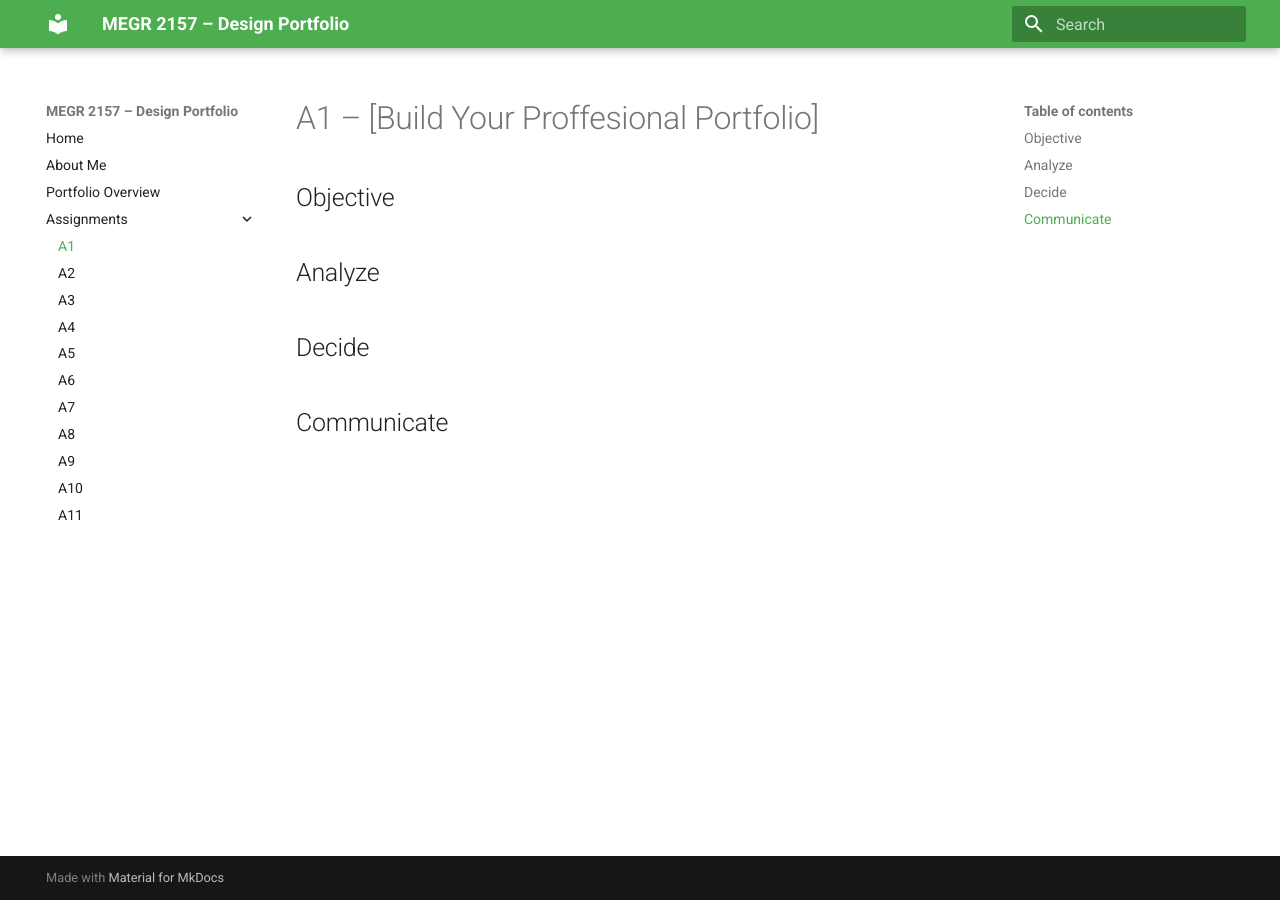
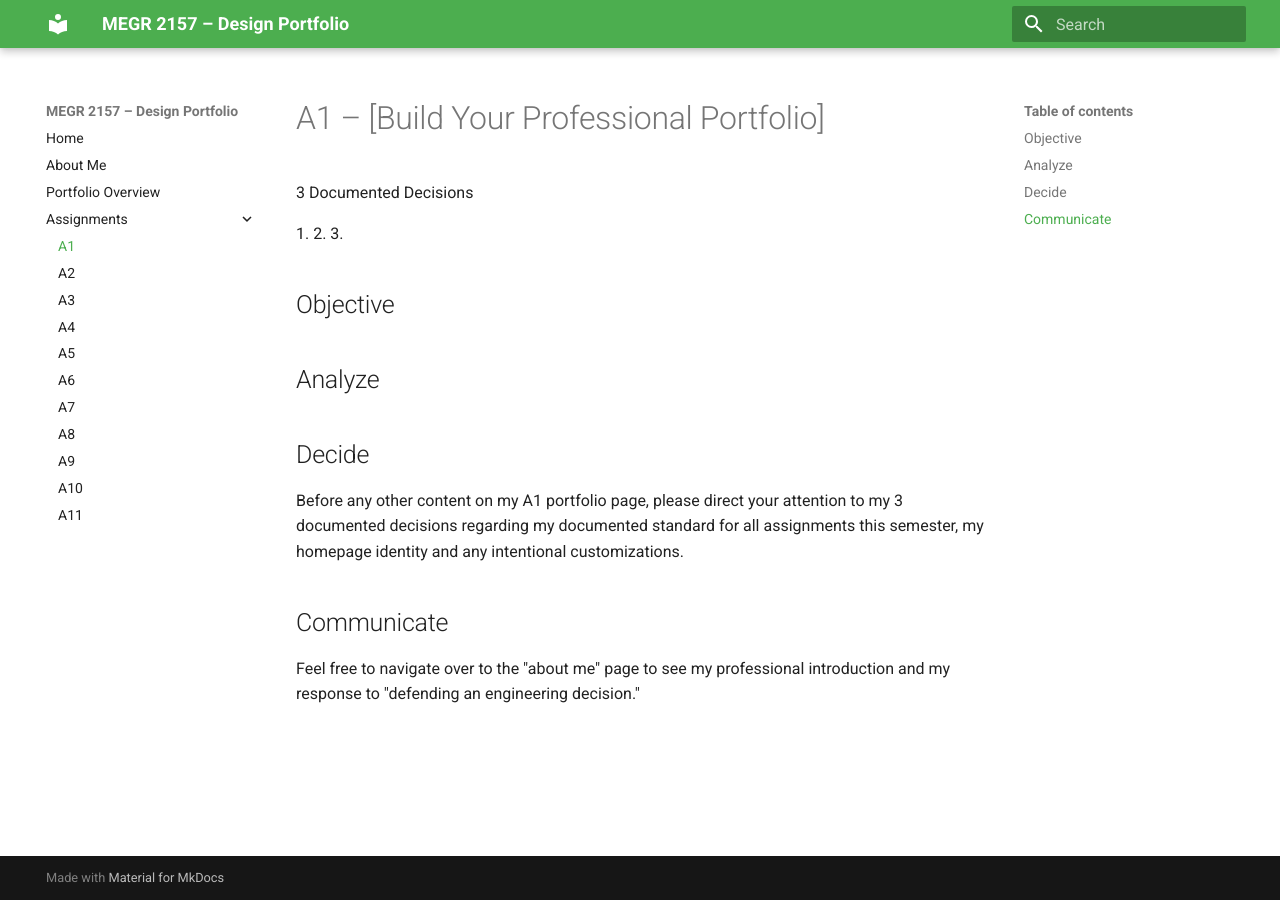
Before and after one commit to max-idhammar/Idhammar-MEGR2156-Portfolio, an MkDocs documentation site: the page built from docs/assignments/A01/index.md, in a window 1280 px wide. Built offline with MkDocs 1.6.1 and Material for MkDocs 9.7.7, drawn with Linux system fonts in a browser that asks for light colours.

Commit message:
Fix spelling and add sections in index.md
Corrected spelling of 'Professional' and added sections for documented decisions and communication.

```diff
--- a/docs/assignments/A01/index.md
+++ b/docs/assignments/A01/index.md
@@ -1,4 +1,10 @@
-# A1 – [Build Your Proffesional Portfolio]
+# A1 – [Build Your Professional Portfolio]
+
+3 Documented Decisions
+
+1.
+2.
+3.
 
 ## Objective
 
@@ -8,5 +14,8 @@
 
 ## Decide
 
+Before any other content on my A1 portfolio page, please direct your attention to my 3 documented decisions regarding my documented standard for all assignments this semester, my homepage identity and any intentional customizations.
 
 ## Communicate
+
+Feel free to navigate over to the "about me" page to see my professional introduction and my response to "defending an engineering decision."
```
